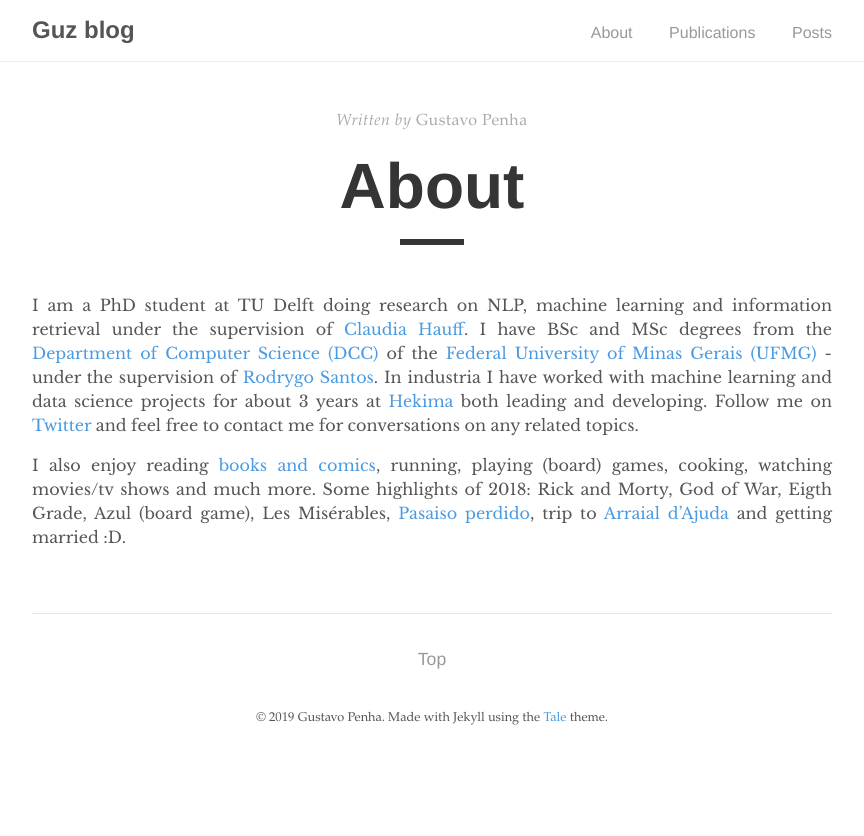
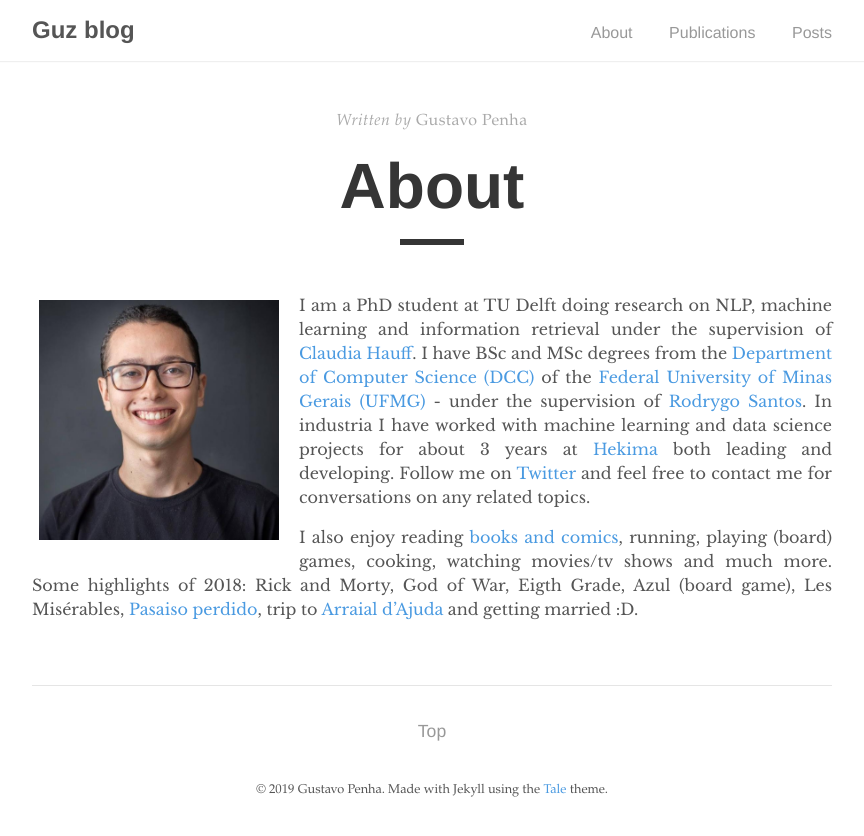
Before and after one commit to Guzpenha/guzblog_old, a Jekyll site: the page built from about.md, in a window 1280 px wide. Shown: the top 836 px of the page, without its empty margins (208-1072 px from the left). Built offline with Jekyll 4.4.1, drawn with Linux system fonts in a browser that asks for light colours.

Commit message:
adding picture

```diff
--- a/about.md
+++ b/about.md
@@ -5,6 +5,6 @@
 permalink: /about/
 ---
 
-I am a PhD student at TU Delft doing research on NLP, machine learning and information retrieval under the supervision of [Claudia Hauff](https://chauff.github.io/){:target="_blank"}. I have BSc and MSc degrees from the [Department of Computer Science (DCC)](http://www.dcc.ufmg.br/){:target="_blank"} of the [Federal University of Minas Gerais (UFMG)](http://www.ufmg.br/){:target="_blank"} - under the supervision of [Rodrygo Santos](https://homepages.dcc.ufmg.br/~rodrygo/){:target="_blank"}. In industria I have worked with machine learning and data science projects for about 3 years at [Hekima](http://www.hekima.com/en/){:target="_blank"} both leading and developing. Follow me on [Twitter](https://twitter.com/_Guz_){:target="_blank"} and feel free to contact me for conversations on any related topics.
+![alt]({{ site.baseurl }}/images/guz.jpg){:height="30%" width="30%" style="float: left;margin-left: 7px;margin-top: 7px;margin-right: 20px"} I am a PhD student at TU Delft doing research on NLP, machine learning and information retrieval under the supervision of [Claudia Hauff](https://chauff.github.io/){:target="_blank"}. I have BSc and MSc degrees from the [Department of Computer Science (DCC)](http://www.dcc.ufmg.br/){:target="_blank"} of the [Federal University of Minas Gerais (UFMG)](http://www.ufmg.br/){:target="_blank"} - under the supervision of [Rodrygo Santos](https://homepages.dcc.ufmg.br/~rodrygo/){:target="_blank"}. In industria I have worked with machine learning and data science projects for about 3 years at [Hekima](http://www.hekima.com/en/){:target="_blank"} both leading and developing. Follow me on [Twitter](https://twitter.com/_Guz_){:target="_blank"} and feel free to contact me for conversations on any related topics.
 
 I also enjoy reading [books and comics](https://www.goodreads.com/user/show/34031187-gustavo-penha){:target="_blank"}, running, playing (board) games, cooking, watching movies/tv shows and much more. Some highlights of 2018: Rick and Morty, God of War, Eigth Grade, Azul (board game), Les Misérables, [Pasaiso perdido](https://www.goodreads.com/book/show/39789831-para-so-perdido){:target="_blank"}, trip to [Arraial d'Ajuda](https://photos.app.goo.gl/Qv3f4b3WjdK3LZjz7){:target="_blank"} and getting married :D.
```
